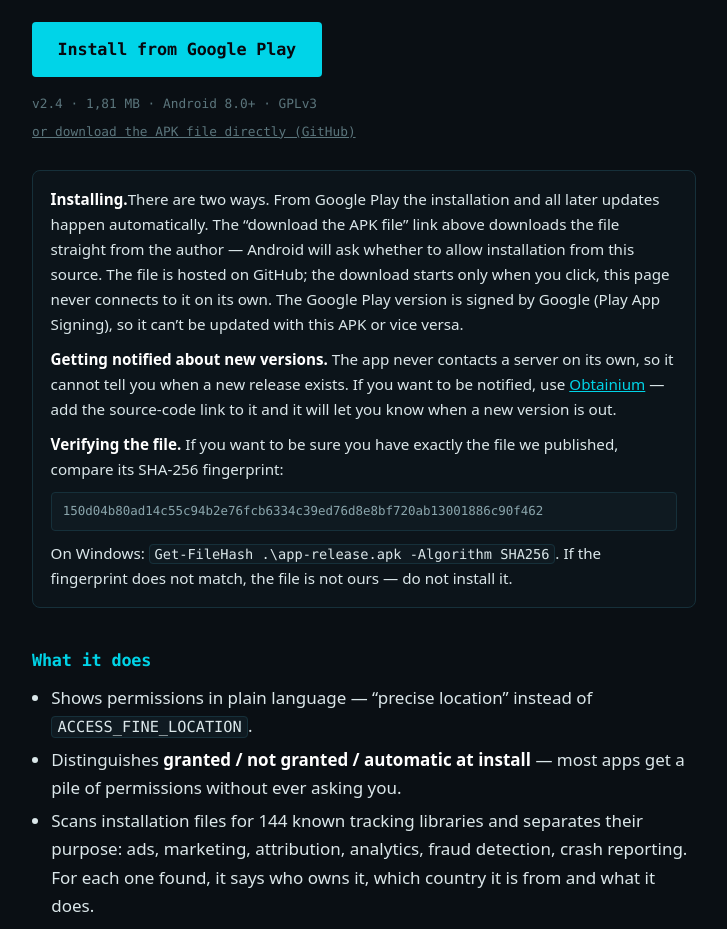
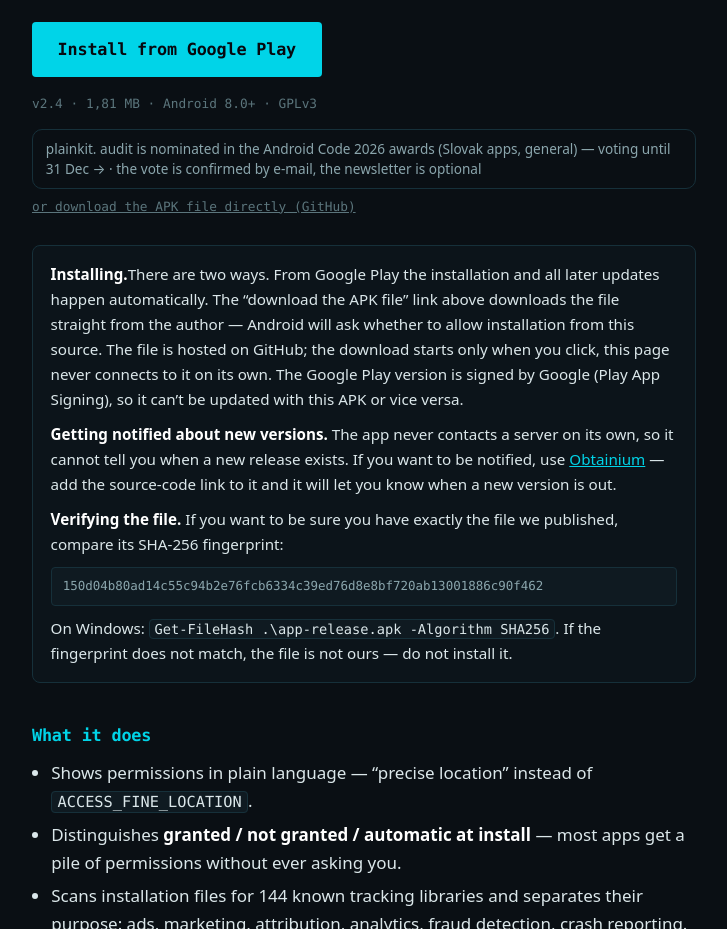
Before and after one commit to Zelitte/plainkit, a plain HTML site: page audit/index.html in a window 1280 px wide. Shown: the part 960-1889 px from the top of the page, without its empty margins (276-1003 px from the left). Drawn offline with Linux system fonts and the light colour scheme.

Commit message:
index.html

```diff
--- a/audit/index.html
+++ b/audit/index.html
@@ -229,6 +229,13 @@
       </a>
     </p>
     <p class="meta">v2.4 · 1,81 MB · Android 8.0+ · GPLv3</p>
+    <!-- Android Code 2026: obyčajný odkaz, po 31. 12. sa sám skryje -->
+    <p id="vote-note" style="margin:.9rem 0 0;padding:.6rem .8rem;border:1px solid var(--line);border-radius:10px;font-size:.85rem;line-height:1.45;color:var(--muted)">
+      <a href="https://androidcode.mojandroid.sk/hlasovanie/" target="_blank" rel="noopener noreferrer" style="color:inherit;text-decoration:none">
+        <span data-lang="sk">plainkit. audit je nominovaný v súťaži Android Code 2026 (Slovenské aplikácie všeobecne) — hlasovanie do 31. 12. → · hlas sa potvrdzuje e-mailom, odber noviniek je nepovinný</span>
+        <span data-lang="en">plainkit. audit is nominated in the Android Code 2026 awards (Slovak apps, general) — voting until 31 Dec → · the vote is confirmed by e-mail, the newsletter is optional</span>
+      </a>
+    </p>
     <p class="meta" style="margin-top:.4rem">
       <a href="https://github.com/Zelitte/plainkit-audit/releases/latest/download/app-release.apk" style="color:inherit;text-decoration:underline">
         <span data-lang="sk">alebo stiahnuť súbor APK priamo (GitHub)</span>
@@ -524,5 +531,9 @@
   if (nav.indexOf('sk') !== 0 && nav.indexOf('cs') !== 0) set('en');
 })();
 </script>
+<script>
+/* hlasovanie Android Code 2026 — oznam sa po Silvestri sám skryje */
+(function(){ if (Date.now() >= Date.parse('2027-01-01T00:00:00+01:00')) { var v=document.getElementById('vote-note'); if (v) v.remove(); } })();
+</script>
 </body>
 </html>
```
